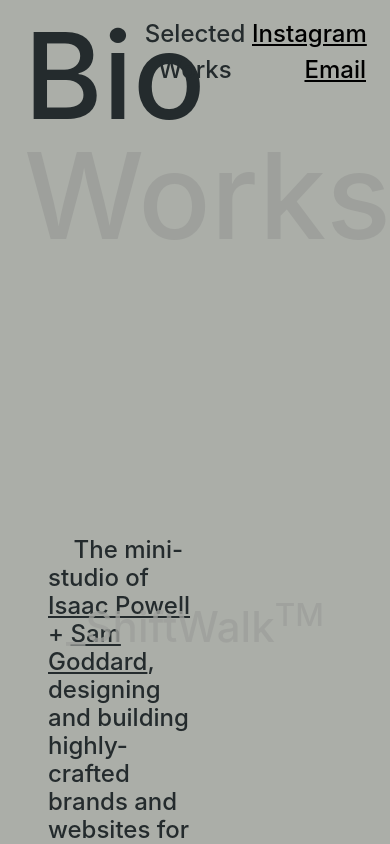
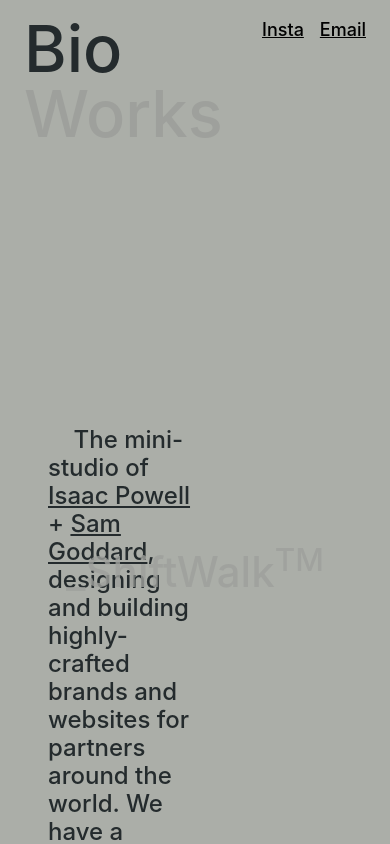
Before and after one commit to hayatul-islam/shift-walk, a React (Create React App) app: page / in a window 390 px wide. Shown: the top 844 px of the page. Built offline with nearby package versions, Linux system fonts and the light colour scheme.

Commit message:
header responsive

```diff
--- a/src/App.js
+++ b/src/App.js
@@ -1,7 +1,6 @@
 import { BrowserRouter, Route, Routes } from "react-router-dom";
 import Header from "./components/Header";
 import Home from "./components/home/Home";
-import Works from "./components/works/Works";
 
 function App() {
   return (
@@ -11,7 +10,7 @@ function App() {
           <Header />
           <Routes>
             <Route path="/" element={<Home />} />{" "}
-            <Route path="/works" element={<Works />} />{" "}
+            {/* <Route path="/works" element={<Works />} />{" "} */}
           </Routes>
         </BrowserRouter>
         <div className="absolute translate-x-[50%] translate-y-[-50%] opacity-80 top-[50%] right-[50%] ">
--- a/src/components/Header.js
+++ b/src/components/Header.js
@@ -4,11 +4,14 @@ import { NavLink, useLocation } from "react-router-dom";
 
 function Header() {
   const { pathname } = useLocation();
+  const handleEmail = () => {
+    window.open("mailto:hello@gmail.com?subject=&body=");
+  };
 
   return (
     <>
-      <div className="grid grid-cols-3 ">
-        <div className="text-[120px] font-medium">
+      <div className="grid grid-cols-2 md:grid-cols-3 ">
+        <div className="text-[65px] md:text-[90px] xl:text-[120px] font-medium">
           <NavLink
             className={({ isActive }) =>
               isActive && pathname === "/"
@@ -30,21 +33,27 @@ function Header() {
             Works
           </NavLink>
         </div>
-        <div className="text-center">
+        <div className="hidden md:block text-center">
           <h2 className="text-[24px] text-[#242b2d] font-medium">
             Selected Works
           </h2>
         </div>
         <div className="text-end">
-          <div className="space-x-4 ">
+          <div className="space-x-4 text-[18px] sm:text-[20px] lg:text-[24px]">
             <motion.a
-              className="underline text-[24px] font-medium"
-              href="/"
+              className="underline font-medium"
+              href="https://www.instagram.com/_shiftwalk.studio/"
               target="_blank"
             >
-              Instagram
+              <span className="hidden md:inline-block underline">
+                Instagram
+              </span>
+              <span className="md:hidden">Insta</span>
             </motion.a>
-            <motion.button className={`underline text-[24px] font-medium `}>
+            <motion.button
+              onClick={handleEmail}
+              className={`underline font-medium `}
+            >
               Email
             </motion.button>
           </div>
```
